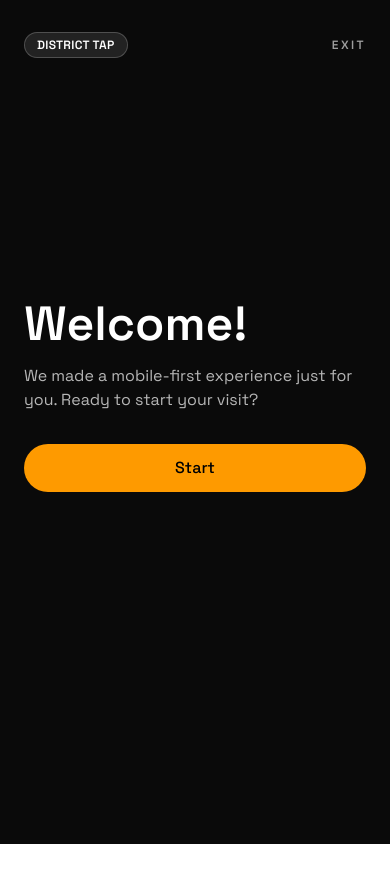
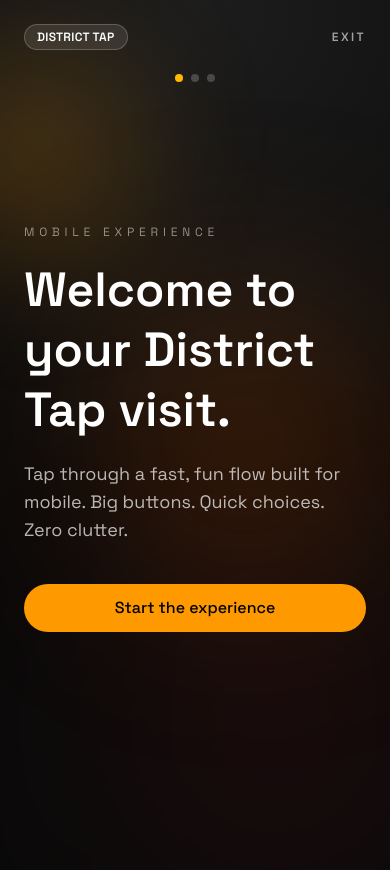
Before and after one commit to garytayl/district-tap, a Next.js app: page /experience in a window 390 px wide. Before the commit the page ends 844 px from the top, so only its background shows below. Built offline with nearby package versions, Linux system fonts and the light colour scheme.

Commit message:
Enhance MobileExperience component with new background styles, improved text clarity, and updated button designs for a more engaging user interface.

```diff
--- a/app/experience/page.tsx
+++ b/app/experience/page.tsx
@@ -58,8 +58,16 @@
     : null
 
   return (
-    <main className="min-h-[100svh] bg-neutral-950 text-white">
-      <div className="mx-auto flex w-full flex-col px-6 pb-20 pt-8 sm:px-10 sm:pt-12">
+    <main className="relative min-h-[100svh] overflow-hidden bg-neutral-950 text-white">
+      <div className="pointer-events-none absolute inset-0">
+        <div className="absolute -left-20 top-10 h-56 w-56 rounded-full bg-amber-500/20 blur-3xl" />
+        <div className="absolute right-0 top-1/3 h-72 w-72 rounded-full bg-orange-500/20 blur-[100px]" />
+        <div className="absolute bottom-0 left-1/3 h-72 w-72 rounded-full bg-red-500/10 blur-[120px]" />
+        <div className="absolute inset-0 bg-[radial-gradient(circle_at_top,rgba(255,255,255,0.08),transparent_55%)]" />
+        <div className="absolute inset-0 bg-[url('/noise.png')] opacity-10 mix-blend-overlay" />
+      </div>
+
+      <div className="relative mx-auto flex w-full flex-col px-6 pb-24 pt-6 sm:px-10 sm:pt-10">
         <div className="flex items-center justify-between gap-3">
           <Badge variant="light">District Tap</Badge>
           <Link href="/" className="text-xs font-semibold uppercase tracking-[0.2em] text-white/60 hover:text-white">
@@ -67,29 +75,36 @@
           </Link>
         </div>
 
+        <div className="mt-6 flex items-center justify-center gap-2 text-xs uppercase tracking-[0.3em] text-white/40">
+          <span className={`h-2 w-2 rounded-full ${step === "welcome" ? "bg-amber-400" : "bg-white/20"}`} />
+          <span className={`h-2 w-2 rounded-full ${step === "location" ? "bg-amber-400" : "bg-white/20"}`} />
+          <span className={`h-2 w-2 rounded-full ${step === "experience" ? "bg-amber-400" : "bg-white/20"}`} />
+        </div>
+
         {step === "welcome" ? (
-          <section className="flex min-h-[80svh] flex-col justify-center gap-8">
-            <div className="space-y-4">
-              <h1 className="text-5xl font-semibold sm:text-6xl">Welcome!</h1>
-              <p className="text-base text-white/70 sm:text-lg">
-                We made a mobile-first experience just for you. Ready to start your visit?
+          <section key="welcome" className="flex min-h-[82svh] flex-col justify-center gap-10 animate-in fade-in-0 slide-in-from-bottom-8">
+            <div className="space-y-5">
+              <p className="text-xs uppercase tracking-[0.4em] text-white/50">Mobile experience</p>
+              <h1 className="text-5xl font-semibold leading-tight sm:text-6xl">Welcome to your District Tap visit.</h1>
+              <p className="text-lg text-white/70 sm:text-xl">
+                Tap through a fast, fun flow built for mobile. Big buttons. Quick choices. Zero clutter.
               </p>
             </div>
             <Button variant="secondary" size="lg" className="text-base sm:text-lg" onClick={() => setStep("location")}>
-              Start
+              Start the experience
             </Button>
           </section>
         ) : null}
 
         {step === "location" ? (
-          <section className="flex min-h-[80svh] flex-col gap-8 pt-8">
-            <div className="space-y-2">
-              <p className="text-xs uppercase tracking-[0.3em] text-white/50">Step 1</p>
+          <section key="location" className="flex min-h-[82svh] flex-col gap-8 pt-6 animate-in fade-in-0 slide-in-from-bottom-8">
+            <div className="space-y-3">
+              <p className="text-xs uppercase tracking-[0.4em] text-white/50">Step 1</p>
               <h2 className="text-4xl font-semibold sm:text-5xl">Where will you be dining today?</h2>
               <p className="text-base text-white/70 sm:text-lg">Choose a location to continue.</p>
             </div>
             <div className="grid gap-5 sm:grid-cols-2">
-              {locationOptions.map((location) => (
+              {locationOptions.map((location, index) => (
                 <button
                   key={location.id}
                   type="button"
@@ -97,10 +112,14 @@
                     setSelectedLocationId(location.id)
                     setStep("experience")
                   }}
-                  className="flex h-full flex-col gap-4 rounded-[32px] border border-white/10 bg-white/5 px-7 py-7 text-left transition hover:border-white/40"
+                  className={`flex h-full flex-col gap-5 rounded-[36px] border px-7 py-8 text-left transition hover:border-white/50 ${
+                    index === 0
+                      ? "border-amber-400/40 bg-amber-400/10"
+                      : "border-white/10 bg-white/5"
+                  }`}
                 >
-                  <div>
-                    <p className="text-xs uppercase tracking-[0.3em] text-white/60">{location.name}</p>
+                  <div className="space-y-2">
+                    <p className="text-xs uppercase tracking-[0.35em] text-white/60">{location.name}</p>
                     <p className="text-2xl font-semibold sm:text-3xl">{location.addressLines[0]}</p>
                     <p className="text-base text-white/60 sm:text-lg">{location.addressLines[1]}</p>
                   </div>
@@ -115,20 +134,20 @@
         ) : null}
 
         {step === "experience" && selectedLocation ? (
-          <section className="flex min-h-[80svh] flex-col gap-8 pt-8">
-            <div className="space-y-2">
-              <p className="text-xs uppercase tracking-[0.3em] text-white/50">Step 2</p>
-              <h2 className="text-4xl font-semibold sm:text-5xl">How do you want to order?</h2>
+          <section key="experience" className="flex min-h-[82svh] flex-col gap-8 pt-6 animate-in fade-in-0 slide-in-from-bottom-8">
+            <div className="space-y-3">
+              <p className="text-xs uppercase tracking-[0.4em] text-white/50">Step 2</p>
+              <h2 className="text-4xl font-semibold sm:text-5xl">Choose your vibe.</h2>
               <p className="text-base text-white/70 sm:text-lg">{selectedLocation.name} is selected.</p>
             </div>
             <div className="grid gap-5">
               <button
                 type="button"
-                className="rounded-[32px] border border-white/10 bg-white/5 p-6 text-left transition hover:border-white/40 sm:p-7"
+                className="rounded-[36px] border border-white/10 bg-white/5 p-7 text-left transition hover:border-white/50"
               >
-                <p className="text-lg font-semibold sm:text-2xl">Browse the menu</p>
+                <p className="text-xl font-semibold sm:text-2xl">Browse the menu</p>
                 <p className="text-base text-white/60 sm:text-lg">See lunch, dinner, and drinks.</p>
-                <div className="mt-5 flex flex-wrap gap-3">
+                <div className="mt-6 flex flex-wrap gap-3">
                   <Button href={menuConfig?.href ?? "/menu"} variant="secondary" size="lg" className="text-base sm:text-lg">
                     {menuConfig?.label ?? "View Menu"}
                   </Button>
@@ -144,11 +163,11 @@
               </button>
               <button
                 type="button"
-                className="rounded-[32px] border border-white/10 bg-white/5 p-6 text-left transition hover:border-white/40 sm:p-7"
+                className="rounded-[36px] border border-white/10 bg-white/5 p-7 text-left transition hover:border-white/50"
               >
-                <p className="text-lg font-semibold sm:text-2xl">Dine in</p>
+                <p className="text-xl font-semibold sm:text-2xl">Dine in</p>
                 <p className="text-base text-white/60 sm:text-lg">Call or get directions.</p>
-                <div className="mt-5 flex flex-wrap gap-3">
+                <div className="mt-6 flex flex-wrap gap-3">
                   <Button asChild variant="outline" size="lg" className="border-white/30 text-white text-base sm:text-lg">
                     <a href={normalizePhone(selectedLocation.phone)}>Call {selectedLocation.phone}</a>
                   </Button>
@@ -158,17 +177,17 @@
                     size="lg"
                     className="border-white/30 text-white text-base sm:text-lg"
                   >
-                    Directions
+                    Open map
                   </Button>
                 </div>
               </button>
               <button
                 type="button"
-                className="rounded-[32px] border border-white/10 bg-white/5 p-6 text-left transition hover:border-white/40 sm:p-7"
+                className="rounded-[36px] border border-white/10 bg-white/5 p-7 text-left transition hover:border-white/50"
               >
-                <p className="text-lg font-semibold sm:text-2xl">Delivery + takeout</p>
+                <p className="text-xl font-semibold sm:text-2xl">Delivery + takeout</p>
                 <p className="text-base text-white/60 sm:text-lg">Head to delivery to complete your order.</p>
-                <div className="mt-5">
+                <div className="mt-6">
                   <Button href={selectedLocation.orderUrl} variant="secondary" size="lg" className="text-base sm:text-lg">
                     Go to delivery / takeout
                   </Button>
```
